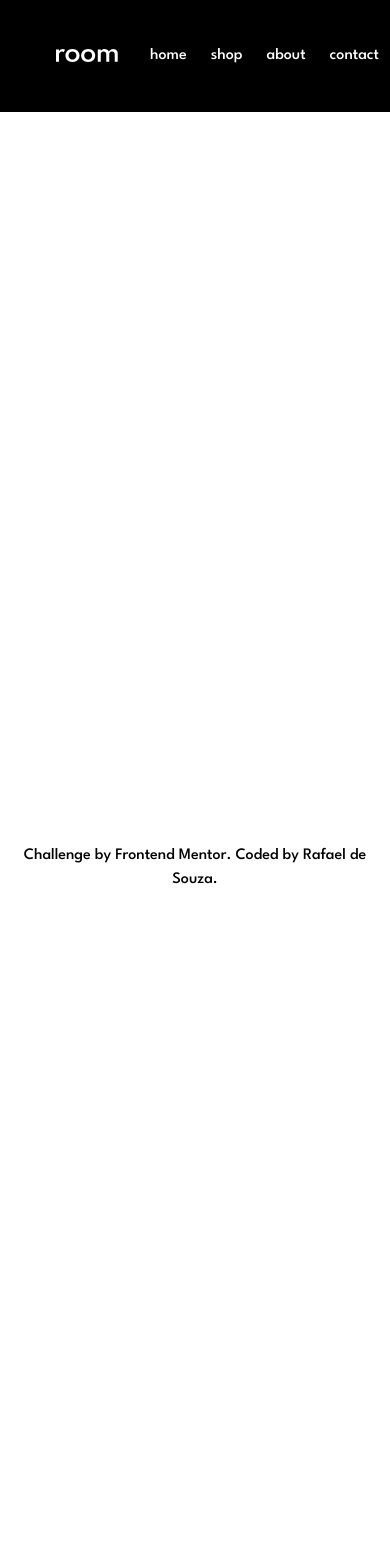
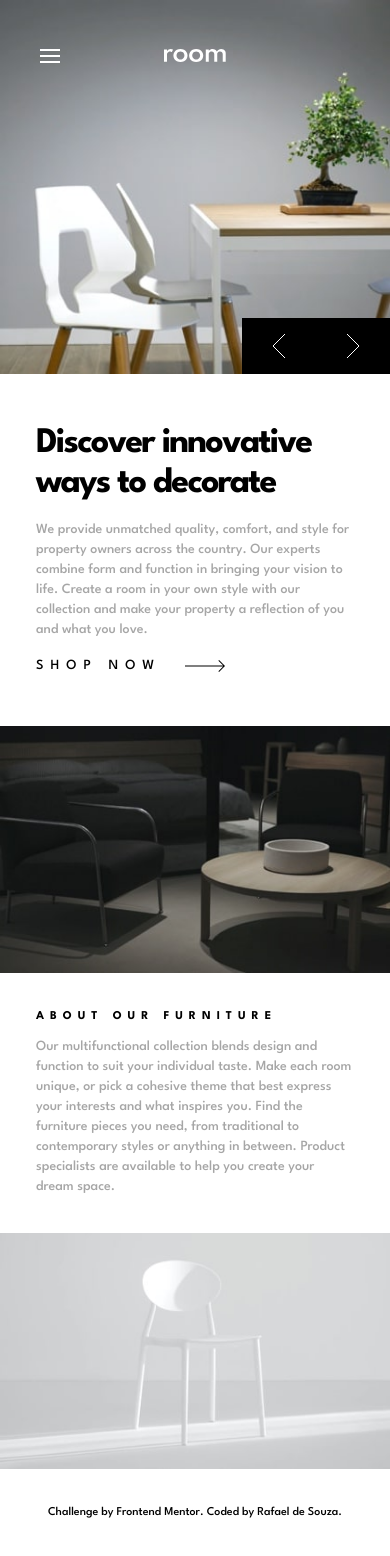
Before and after one commit to Rafael-Urei/room-homepage, a Next.js app: page / in a window 390 px wide. Before the commit the page ends 892 px from the top, so only its background shows below. Built offline with nearby package versions, Linux system fonts and the light colour scheme.

Commit message:
Did the responsive design

```diff
--- a/app/components/Header.tsx
+++ b/app/components/Header.tsx
@@ -1,28 +1,23 @@
+"use client";
+
 import Link from "next/link";
-import { Logo } from "./Icons";
+import { Hamburger, Logo } from "./Icons";
+import useWindow from "../hooks/useWindow";
+import Nav from "./Nav";
 
 export default function Header() {
+  const { width } = useWindow();
   return (
-    <header className="fixed w-full h-28 px-14 flex gap-8 items-center bg-black">
+    <header className="fixed w-full h-28 px-14 flex gap-8 items-center mobile:justify-center laptop:justify-start z-10">
+      {width < 680 && (
+        <button className="absolute left-[40px]">
+          <Hamburger />
+        </button>
+      )}
       <Link href="#header">
         <Logo />
       </Link>
-      <nav>
-        <ul className="flex gap-6 text-white">
-          <li>
-            <Link href="#">home</Link>
-          </li>
-          <li>
-            <Link href="#">shop</Link>
-          </li>
-          <li>
-            <Link href="#">about</Link>
-          </li>
-          <li>
-            <Link href="#">contact</Link>
-          </li>
-        </ul>
-      </nav>
+      <Nav />
     </header>
   );
 }
--- /dev/null
+++ b/app/components/Nav.tsx
@@ -0,0 +1,26 @@
+"use client";
+
+import Link from "next/link";
+import useWindow from "../hooks/useWindow";
+
+export default function Nav() {
+  const { width } = useWindow();
+  return (
+    <nav className={width > 680 ? "block" : "hidden"}>
+      <ul className="flex gap-6 text-white">
+        <li className="duration-200 before:duration-200 relative before:absolute before:w-[0px] before:h-[2px] before:bottom-0 before:left-1/4 before:bg-white hover:before:h-[2px] hover:before:w-1/2">
+          <Link href="#">home</Link>
+        </li>
+        <li className="duration-200 before:duration-200 relative before:absolute before:w-[0px] before:h-[2px] before:bottom-0 before:left-1/4 before:bg-white hover:before:h-[2px] hover:before:w-1/2">
+          <Link href="#">shop</Link>
+        </li>
+        <li className="duration-200 before:duration-200 relative before:absolute before:w-[0px] before:h-[2px] before:bottom-0 before:left-1/4 before:bg-white hover:before:h-[2px] hover:before:w-1/2">
+          <Link href="#">about</Link>
+        </li>
+        <li className="duration-200 before:duration-200 relative before:absolute before:w-[0px] before:h-[2px] before:bottom-0 before:left-1/4 before:bg-white hover:before:h-[2px] hover:before:w-1/2">
+          <Link href="#">contact</Link>
+        </li>
+      </ul>
+    </nav>
+  );
+}
--- /dev/null
+++ b/app/hooks/useWindow.tsx
@@ -0,0 +1,22 @@
+"use client";
+
+import { useEffect, useState } from "react";
+
+export default function useWindow() {
+  const initValue = window.innerWidth;
+  const [width, setWidth] = useState<number>(initValue);
+  useEffect(() => {
+    if (typeof window === "undefined") return;
+    function handleResize() {
+      setWidth(window.innerWidth);
+    }
+
+    window.addEventListener("resize", handleResize);
+
+    return () => {
+      window.removeEventListener("resize", handleResize);
+    };
+  }, []);
+
+  return { width };
+}
--- /dev/null
+++ b/app/json/about.json
@@ -0,0 +1,6 @@
+{
+  "id": "1",
+  "title": "About our furniture",
+  "description": "Our multifunctional collection blends design and function to suit your individual taste. Make each room unique, or pick a cohesive theme that best express your interests and what inspires you. Find the furniture pieces you need, from traditional to contemporary styles or anything in between. Product specialists are available to help you create your dream space.",
+  "image": ["/images/image-about-dark.jpg", "/images/image-about-light.jpg"]
+}
--- a/app/json/entries.json
+++ b/app/json/entries.json
@@ -3,24 +3,27 @@
     "id": "1",
     "title": "Discover innovative ways to decorate",
     "description": "We provide unmatched quality, comfort, and style for property owners across the country. Our experts combine form and function in bringing your vision to life. Create a room in your own style with our collection and make your property a reflection of you and what you love.",
-    "image": "/images/desktop-image-hero-1.png"
+    "image": [
+      "/images/desktop-image-hero-1.jpg",
+      "/images/mobile-image-hero-1.jpg"
+    ]
   },
   {
     "id": "2",
     "title": "We are available all across the globe",
     "description": "With stores all over the world, it's easy for you to find furniture for your home or place of business. Locally, we’re in most major cities throughout the country. Find the branch nearest you using our store locator. Any questions? Don't hesitate to contact us today.",
-    "image": "/images/desktop-image-hero-2.png"
+    "image": [
+      "/images/desktop-image-hero-2.jpg",
+      "/images/mobile-image-hero-2.jpg"
+    ]
   },
   {
     "id": "3",
     "title": "Manufactured with the best materials",
     "description": "Our modern furniture store provide a high level of quality. Our company has invested in advanced technology to ensure that every product is made as perfect and as consistent as possible. With three decades of experience in this industry, we understand what customers want for their home and office.",
-    "image": "/images/desktop-image-hero-3.png"
-  },
-  {
-    "id": "4",
-    "title": "About our furniture",
-    "description": "Our multifunctional collection blends design and function to suit your individual taste. Make each room unique, or pick a cohesive theme that best express your interests and what inspires you. Find the furniture pieces you need, from traditional to contemporary styles or anything in between. Product specialists are available to help you create your dream space.",
-    "image": "/images/desktop-image-hero-4.png"
+    "image": [
+      "/images/desktop-image-hero-3.jpg",
+      "/images/mobile-image-hero-3.jpg"
+    ]
   }
 ]
--- a/app/layout.tsx
+++ b/app/layout.tsx
@@ -24,13 +24,16 @@ export default function RootLayout({
       <body className={`${league_spartan.className} min-h-screen`}>
         <Header />
         {children}
-        <div className="text-center">
+        <div className="text-center p-9 mobile:text-xs laptop:text-base">
           Challenge by{" "}
           <a href="https://www.frontendmentor.io?ref=challenge" target="_blank">
             Frontend Mentor
           </a>
           . Coded by{" "}
-          <a href="https://github.com/Rafael-Urei">Rafael de Souza</a>.
+          <a href="https://github.com/Rafael-Urei" target="_blank">
+            Rafael de Souza
+          </a>
+          .
         </div>
       </body>
     </html>
--- a/app/page.tsx
+++ b/app/page.tsx
@@ -1,17 +1,136 @@
 "use client";
 
-import Image from "next/image";
 import useSWR from "swr";
 import Loading from "./components/Loading";
+import { useState } from "react";
+import { AngleLeft, AngleRight, Arrow } from "./components/Icons";
+import Link from "next/link";
+import useWindow from "./hooks/useWindow";
+import { motion } from "framer-motion";
 
-const fetcher = (url: RequestInfo | URL) =>
-  fetch(url).then((res) => res.json());
+interface PostsTypes {
+  id: string;
+  title: string;
+  description: string;
+  image: string;
+}
+
+const fetcher = (url: string) => fetch(url).then((res) => res.json());
 
 export default function Home() {
-  const { data, error } = useSWR("/api", fetcher);
-  console.log(data);
+  const { data } = useSWR("/api/post", fetcher);
+  const [selectedPost, setSelectedPost] = useState(1);
+  const { width } = useWindow();
 
   if (!data) return <Loading />;
+  const posts = data.posts;
+  const currentPost = posts.filter(
+    (post: PostsTypes) => post.id === selectedPost.toString()
+  );
 
-  return <main className="min-h-screen"></main>;
+  function nextPost() {
+    if (selectedPost > posts.length - 1) {
+      setSelectedPost((prev) => (prev = 1));
+    } else {
+      setSelectedPost((prev) => prev + 1);
+    }
+  }
+
+  function prevPost() {
+    if (selectedPost === 1) {
+      setSelectedPost((prev) => (prev = posts.length));
+    } else {
+      setSelectedPost((prev) => prev - 1);
+    }
+  }
+
+  return (
+    <main className="min-h-screen">
+      <section>
+        {currentPost.map((post: PostsTypes) => {
+          return (
+            <div key={post.id} className="flex mobile:flex-col laptop:flex-row">
+              {width > 680 ? (
+                <img src={width > 680 ? post.image[0] : post.image[1]} />
+              ) : (
+                <div className="w-full relative">
+                  <img
+                    src={width > 680 ? post.image[0] : post.image[1]}
+                    className="w-full"
+                  />
+                  <div
+                    className={
+                      width > 680 ? "hidden" : "flex absolute bottom-0 right-0"
+                    }
+                  >
+                    <button
+                      type="button"
+                      className="flex items-center justify-center mobile:py-4 mobile:px-[30px] laptop:py-7 laptop:px-[33px] bg-black duration-200 hover:bg-very-dark-gray"
+                      onClick={prevPost}
+                    >
+                      <AngleLeft />
+                    </button>
+                    <button
+                      type="button"
+                      className="flex items-center justify-center mobile:py-3 mobile:px-[30px] laptop:py-7 laptop:px-[33px] bg-black duration-200 hover:bg-very-dark-gray"
+                      onClick={nextPost}
+                    >
+                      <AngleRight />
+                    </button>
+                  </div>
+                </div>
+              )}
+
+              <div className="flex flex-col justify-center">
+                <div className="flex flex-1 flex-col mobile:px-9 mobile:pt-[50px] mobile:pb-[50px] laptop:px-20 laptop:pt-[80px] laptop:pb-[40px] mobile:gap-4 laptop:gap-4 standard:gap-9 justify-center">
+                  <div className="flex flex-col mobile:gap-4 standard:gap-4">
+                    <h1 className="font-bold tracking-tighter mobile:text-4xl laptop:text-3xl desktop:text-5xl standard:text-6xl text-black">
+                      {post.title}
+                    </h1>
+                    <p className="mobile:h-auto laptop:h-[170px] flex items-center justify-center text-sm laptop:text-sm desktop:text-base standard:text-lg text-dark-gray">
+                      {post.description}
+                    </p>
+                  </div>
+                  <Link
+                    className="flex items-center text-black hover:text-dark-gray mobile:text-sm mobile:tracking-[.50em] laptop:tracking-[.50em] desktop:tracking-[.75em] standard:tracking-[.90em] gap-6 duration-200"
+                    href="#"
+                  >
+                    SHOP NOW <Arrow />
+                  </Link>
+                </div>
+                <div className={width > 680 ? "flex" : "hidden"}>
+                  <button
+                    type="button"
+                    className="flex items-center justify-center mobile:py-4 mobile:px-[30px] laptop:py-7 laptop:px-[33px] bg-black duration-200 hover:bg-very-dark-gray"
+                    onClick={prevPost}
+                  >
+                    <AngleLeft />
+                  </button>
+                  <button
+                    type="button"
+                    className="flex items-center justify-center mobile:py-3 mobile:px-[30px] laptop:py-7 laptop:px-[33px] bg-black duration-200 hover:bg-very-dark-gray"
+                    onClick={nextPost}
+                  >
+                    <AngleRight />
+                  </button>
+                </div>
+              </div>
+            </div>
+          );
+        })}
+      </section>
+      <section className="flex mobile:flex-col laptop:flex-row items-center">
+        <img src={data.about.image[0]}></img>
+        <div className="flex flex-col flex-1 p-9 desktop:px-16 standard:px-16 gap-3 standard:gap-6">
+          <h1 className="mobile:tracking-[.50em] mobile:text-xs laptop:tracking-[.20em] desktop:tracking-[.45em] standard:text-2xl font-bold">
+            {data.about.title.toUpperCase()}
+          </h1>
+          <p className="mobile:text-sm laptop:text-xs desktop:text-base standard:text-lg text-dark-gray">
+            {data.about.description}
+          </p>
+        </div>
+        <img src={data.about.image[1]}></img>
+      </section>
+    </main>
+  );
 }
--- a/package.json
+++ b/package.json
@@ -9,6 +9,7 @@
     "lint": "next lint"
   },
   "dependencies": {
+    "classnames": "^2.3.2",
     "framer-motion": "^10.16.4",
     "next": "13.5.6",
     "react": "^18",
--- a/tailwind.config.ts
+++ b/tailwind.config.ts
@@ -7,6 +7,12 @@ const config: Config = {
     "./app/**/*.{js,ts,jsx,tsx,mdx}",
   ],
   theme: {
+    screens: {
+      mobile: "280px",
+      laptop: "1280px",
+      desktop: "1440px",
+      standard: "1800px",
+    },
     extend: {
       colors: {
         "dark-gray": "var(--dark-gray)",
```
Also changed, not shown: app/api/post/route.ts (renamed from app/api/route.ts, +5 -2 lines), app/components/Modal.tsx (added, +7 -0 lines), 1 other file (tests, documents, lock files or other folders).
